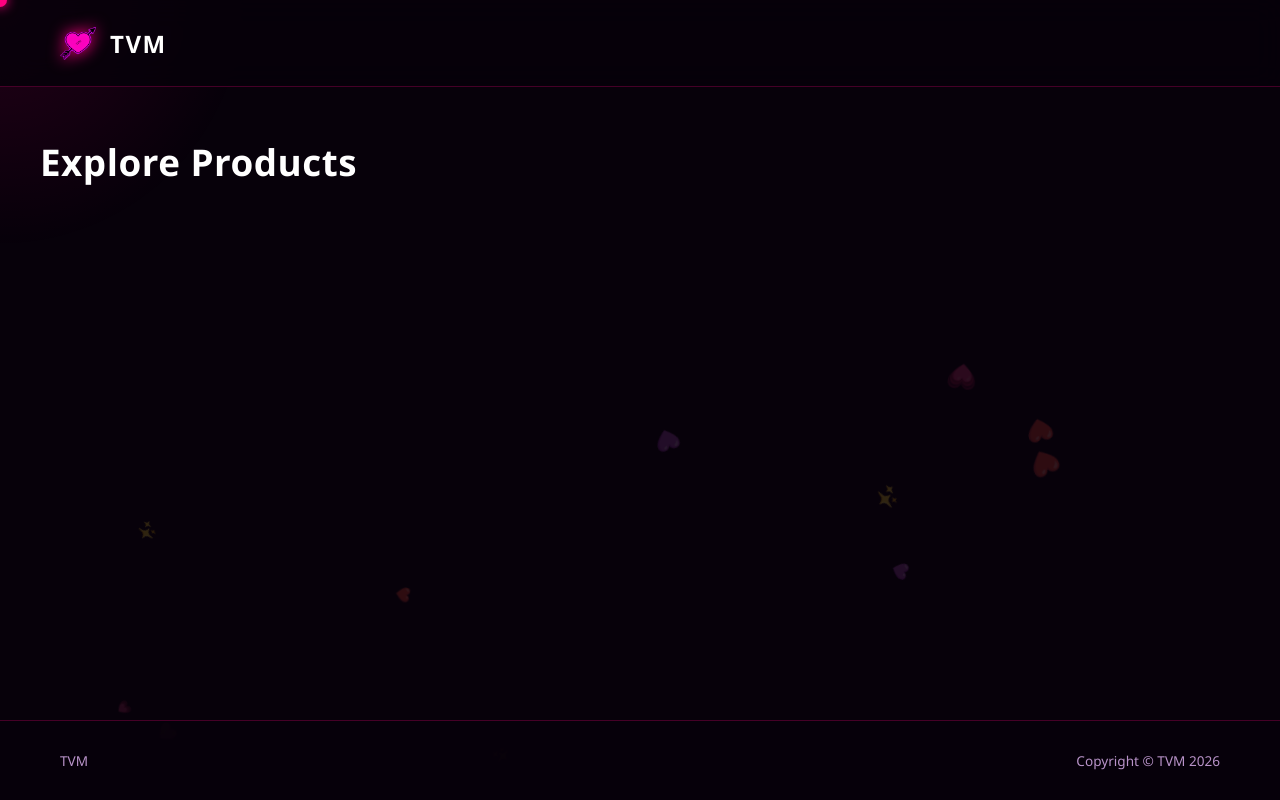
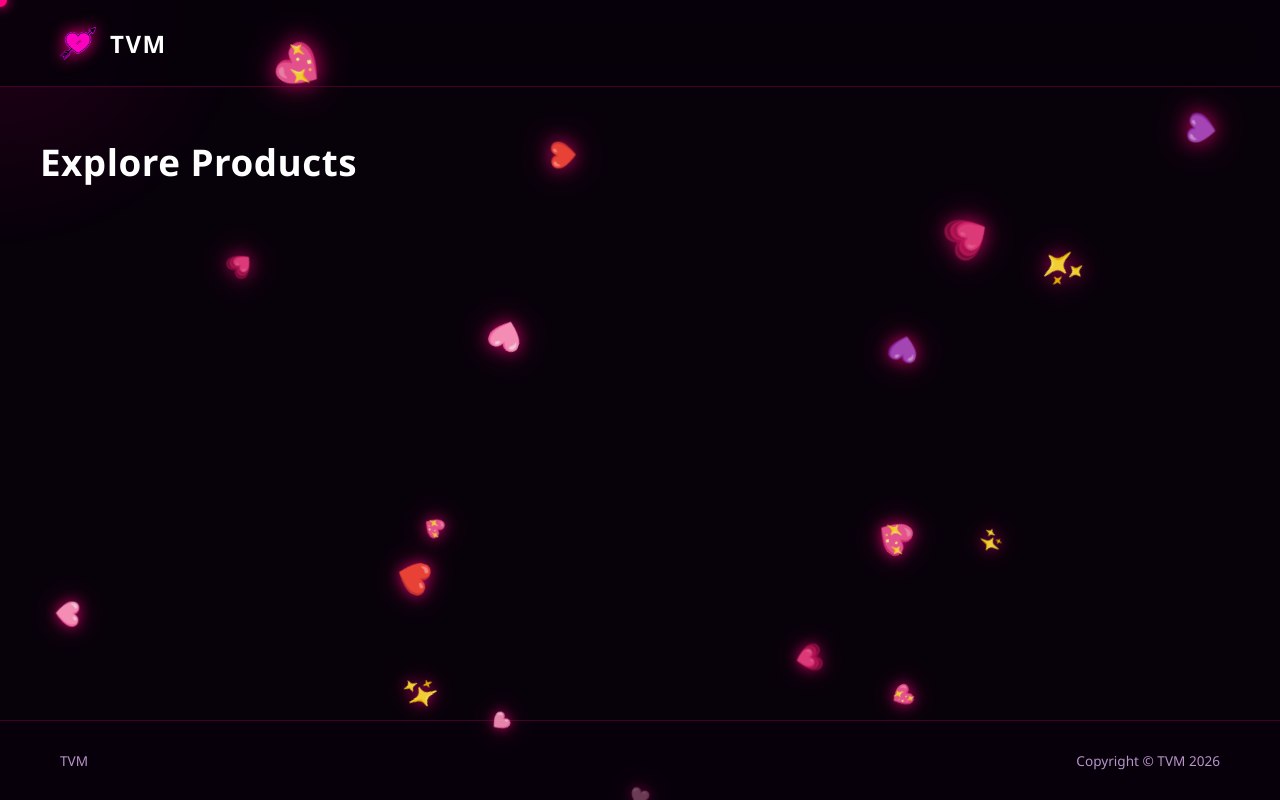
Before and after one commit to scp067adrian-sketch/webstite, a website: page public/index.html in a window 1280 px wide. Drawn offline with Linux system fonts and the light colour scheme; no server answers.

Commit message:
Update index.html

```diff
--- a/public/index.html
+++ b/public/index.html
@@ -47,14 +47,23 @@
             border: 1px solid var(--accent-purple);
         }
 
-        /* Floating Hearts Animation */
-        .hearts-container { position: fixed; top: 0; left: 0; width: 100%; height: 100%; pointer-events: none; z-index: 0; overflow: hidden; }
-        .heart { position: absolute; color: rgba(255, 0, 127, 0.2); font-size: 18px; animation: floatUp linear infinite; }
+        /* 3D Raining Hearts Animation Layer */
+        .hearts-container {
+            position: fixed; top: 0; left: 0; width: 100%; height: 100%;
+            pointer-events: none; z-index: 3; overflow: hidden;
+        }
+        .heart {
+            position: absolute;
+            font-size: 24px;
+            animation: floatUp linear infinite;
+            text-shadow: 0 0 15px rgba(255, 0, 127, 0.8), 0 0 30px rgba(255, 0, 127, 0.4);
+            filter: drop-shadow(0 5px 10px rgba(0,0,0,0.6));
+        }
         @keyframes floatUp {
-            0% { transform: translateY(105vh) scale(0.6) rotate(0deg); opacity: 0; }
-            20% { opacity: 0.8; }
-            80% { opacity: 0.8; }
-            100% { transform: translateY(-10vh) scale(1.3) rotate(360deg); opacity: 0; }
+            0% { transform: translateY(105vh) scale(0.7) rotate(0deg); opacity: 0; }
+            15% { opacity: 0.95; }
+            85% { opacity: 0.95; }
+            100% { transform: translateY(-12vh) scale(1.4) rotate(360deg); opacity: 0; }
         }
 
         header, .main-layout, footer { position: relative; z-index: 2; }
@@ -217,20 +226,29 @@
             glow.style.top = `${e.clientY}px`;
         });
 
-        // Floating Hearts Generator
+        // Vibrant 3D Raining Hearts Generator
         const heartsContainer = document.getElementById('heartsContainer');
-        const heartSymbols = ['❤️', '💖', '💗', '💜', '✨'];
+        const heartSymbols = ['❤️', '💖', '💗', '💜', '✨', '🩷'];
+
         setInterval(() => {
             const heart = document.createElement('div');
             heart.className = 'heart';
             heart.textContent = heartSymbols[Math.floor(Math.random() * heartSymbols.length)];
             heart.style.left = Math.random() * 100 + 'vw';
-            const duration = Math.random() * 6 + 4;
+
+            const duration = Math.random() * 5 + 3; // faster, smoother animation
             heart.style.animationDuration = duration + 's';
-            heart.style.fontSize = (Math.random() * 14 + 14) + 'px';
+
+            // Randomize sizes for a depth-of-field 3D feel
+            const size = Math.random() * 18 + 18;
+            heart.style.fontSize = size + 'px';
+
+            // Slight opacity variations for layering
+            heart.style.opacity = Math.random() * 0.4 + 0.6;
+
             heartsContainer.appendChild(heart);
             setTimeout(() => heart.remove(), duration * 1000);
-        }, 400);
+        }, 250); // spawns them more frequently
 
         // Hover effect for interactive elements
         document.addEventListener('mouseover', (e) => {
```
